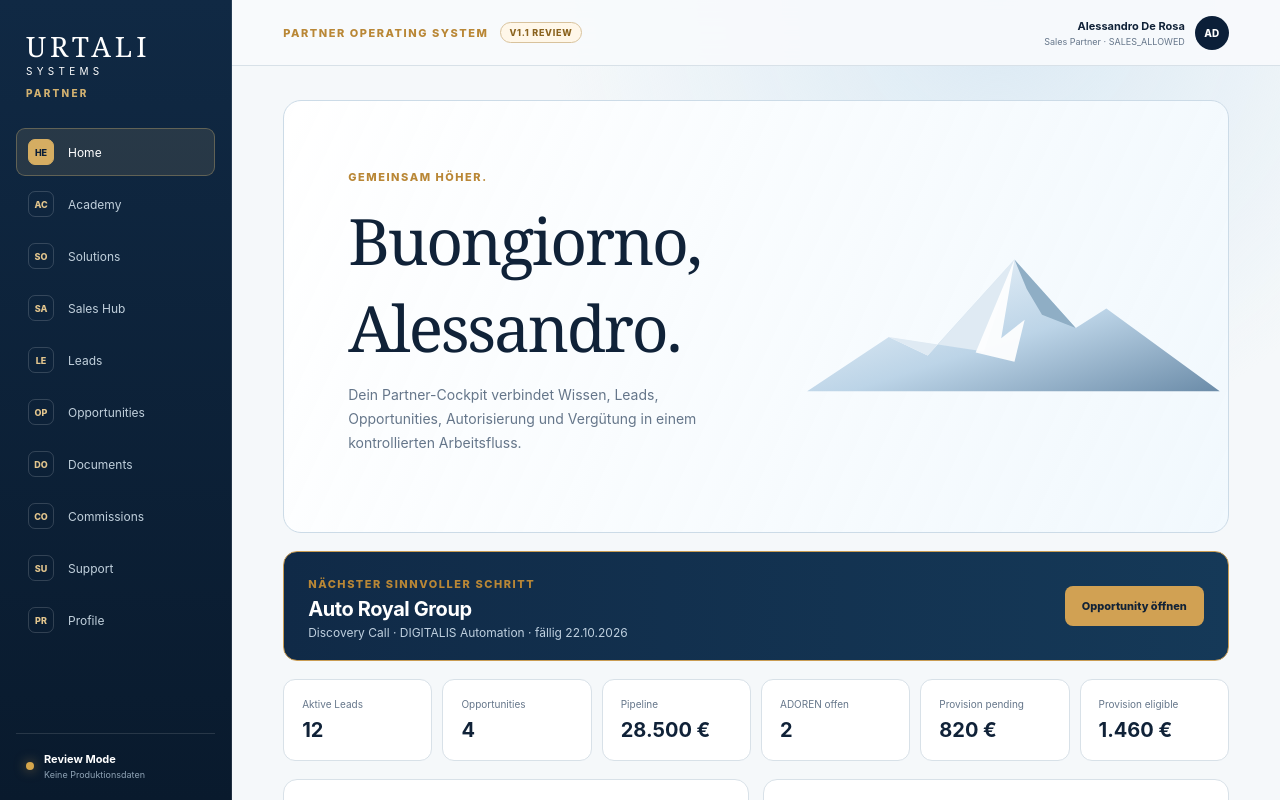
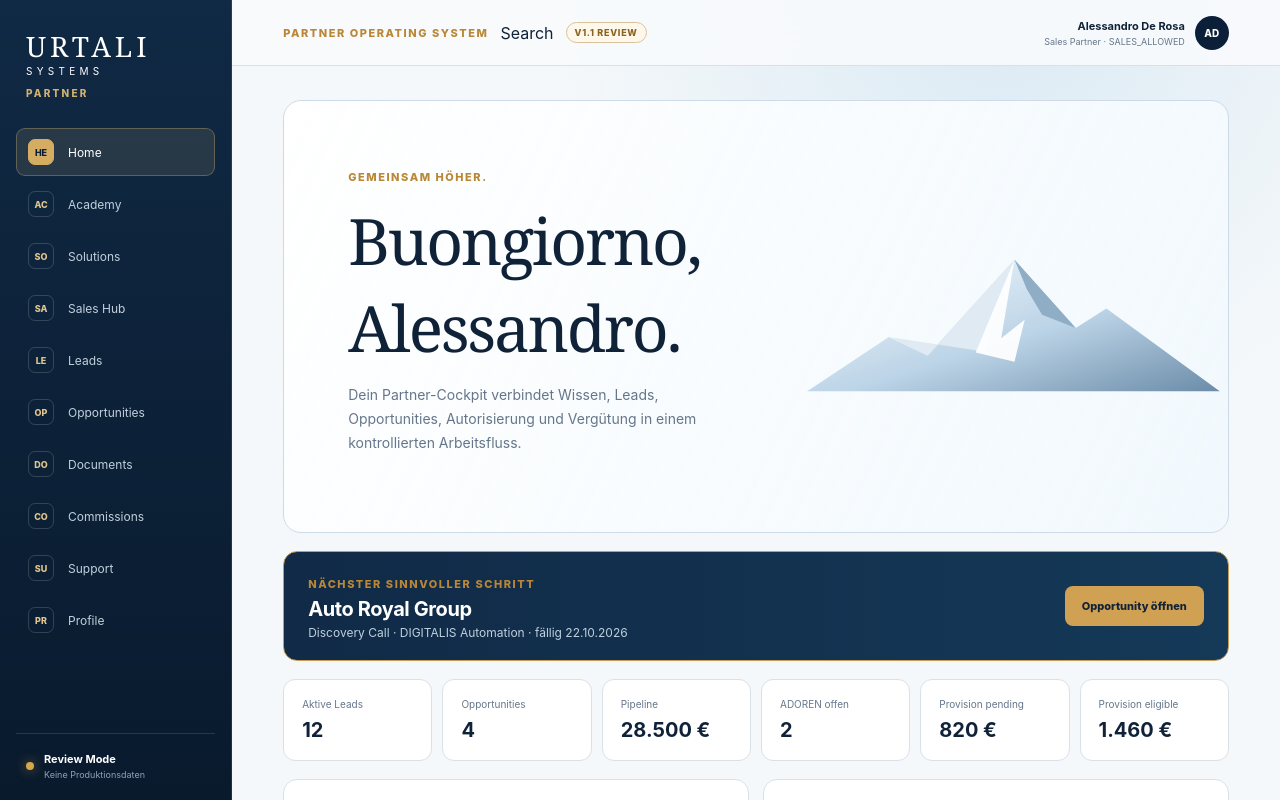
Before and after one commit to lavolpeofficial/vito-platform, a Next.js app in the folder apps/partner-portal/: page / in a window 1280 px wide. Shown: the top 800 px of the page. Built offline with nearby package versions, Linux system fonts and the light colour scheme.

Commit message:
feat(partner-portal): add global search entry

```diff
--- a/apps/partner-portal/components/shell.tsx
+++ b/apps/partner-portal/components/shell.tsx
@@ -48,7 +48,7 @@ export function Shell({ children }: { children: ReactNode }) {
         <header className="portal-topbar">
           <div>
             <span className="eyebrow">Partner Operating System</span>
-            <Link className="review-badge" href="/review">V1.1 REVIEW</Link>
+            <Link className="topbar-search" href="/search">Search</Link><Link className="review-badge" href="/review">V1.1 REVIEW</Link>
           </div>
           <div className="partner-mini">
             <div><strong>{partner.fullName}</strong><small>{partner.role} · {partner.authorization}</small></div>
```
